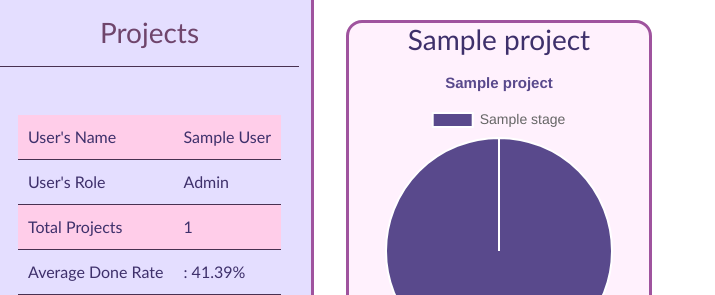
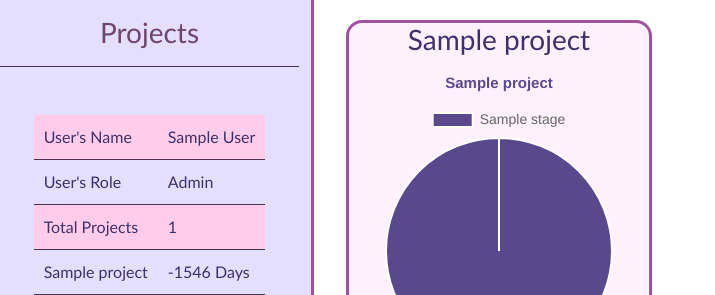
Before and after one commit to Shade1107/FinalKanbanProject, a PHP site: page /add_project_member.php in a window 1280 px wide. Shown: the part 122-417 px from the top of the page, without its empty margins (0-715 px from the left). Run offline with PHP 8.4, Linux system fonts and the light colour scheme; the visitor is signed in with stand-in values (Sample User, id 1); tables that the repository leaves empty or names only in its code hold one stand-in row (values such as "Sample post"); grey boxes marked "Sample" are stand-in pictures; some libraries are stand-ins or nearby versions.

Commit message:
add project admin and member due date

```diff
--- a/KanbanBoard/Repositories/ProjectRepository.php
+++ b/KanbanBoard/Repositories/ProjectRepository.php
@@ -174,6 +174,22 @@
             }
             return $stages;
         }
+
+        function calculateDaysLeft($targetDatetime) {
+            // Convert target datetime string to a DateTime object
+            $targetDatetimeObj = new DateTime($targetDatetime);
+
+            // Get current datetime
+            $currentDatetimeObj = new DateTime();
+
+            // Calculate the difference
+            $interval = $currentDatetimeObj->diff($targetDatetimeObj);
+
+            // Get the total days left
+            $daysLeft = $interval->format('%r%a');
+
+            return $daysLeft;
+        }
     }
 
 ?>
--- a/KanbanBoard/header_footer/header.php
+++ b/KanbanBoard/header_footer/header.php
@@ -59,6 +59,7 @@ $specificProject = $projectRepository->find($id);
 
 
   <!-- custom css  -->
+  <link rel="icon" type="image/png" href="../image/logo2_2.PNG">
 
 
       <!-- <link rel="stylesheet" href="css/style.css" /> -->
--- a/KanbanBoard/pages/add_project_member.php
+++ b/KanbanBoard/pages/add_project_member.php
@@ -60,13 +60,15 @@
                     <td><?=$totalProjects?></td>
                   </tr>
 
-                  <tr>
-                     <td> Average Done Rate</td>
-                     <?php
-                        require_once('chart_data_function.php');
-                     ?>
-                    <td>: <?=$overall_done_rate??''?>%</td>
-                  </tr>
+                  <?php foreach($projects as $projectMember):
+                    $project = $projectMemberRepo->getProjectName($projectMember);
+                    $due_date = $projectRepository->find($projectMember->project_id);
+                  ?>
+                    <tr>
+                        <td><?= $project->name?></td>
+                        <td><?= $projectRepository->calculateDaysLeft($due_date->due_date)?> Days</td>
+                    </tr>
+                  <?php endforeach; ?>
               </table>
 
             <!-- </div> -->
--- a/KanbanBoard/pages/login.php
+++ b/KanbanBoard/pages/login.php
@@ -42,7 +42,7 @@ unset($_SESSION['LoginError']);
                       <div class="mt-5 Yinputf">
 
 
-                          <input type="email" name="email" id="email" class="input-field mb-5" placeholder="Enter Email">
+                          <input type="email" name="email" id="email" class="input-field mb-4" placeholder="Enter Email">
 
                           <div class="psw-eye">
                             <input type="password" name="password" id="password" class="input-field-psw mb-4" placeholder="Enter Password">
```
Also changed, not shown: KanbanBoard/pages/add_project_admin.php (+11 -7 lines).
